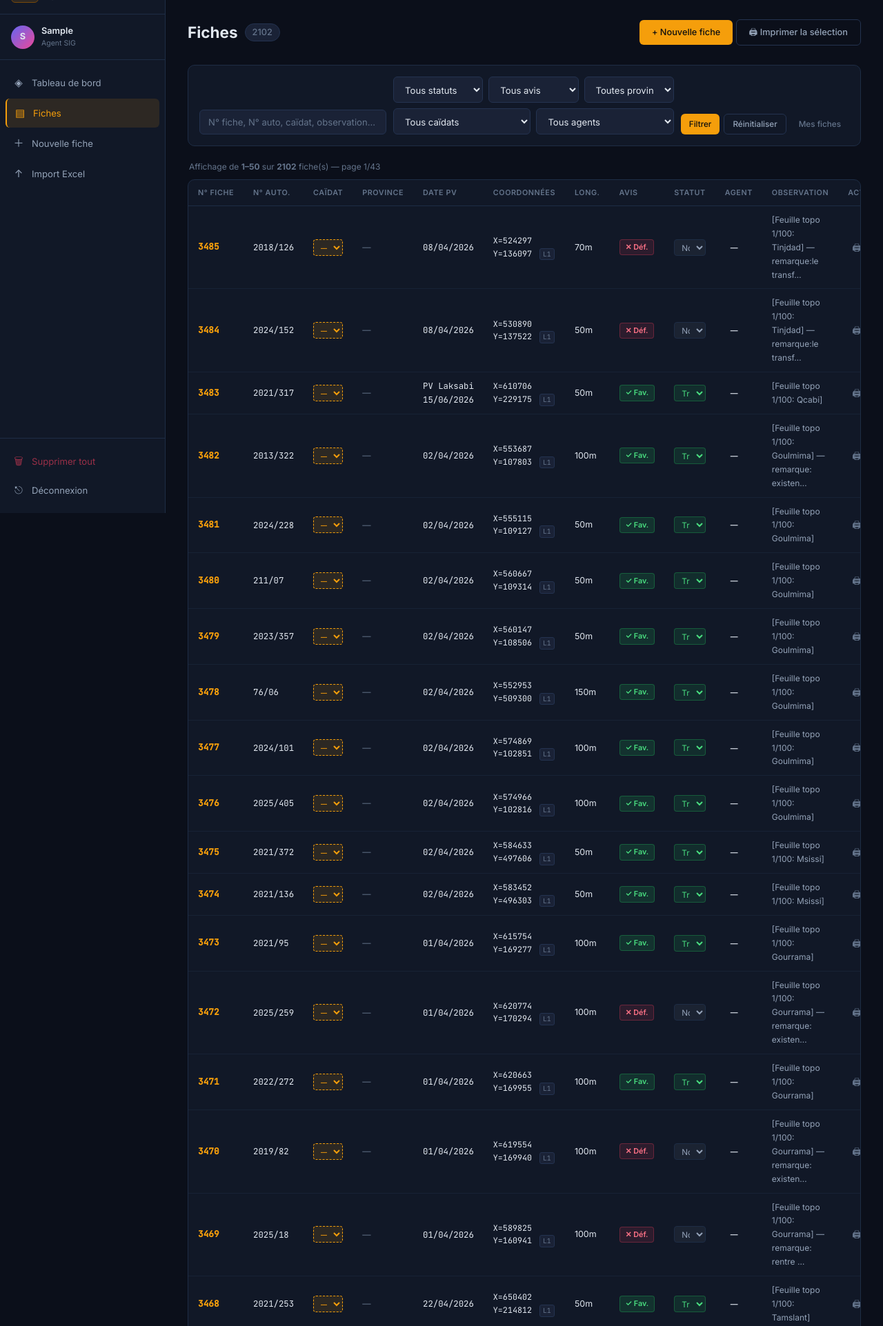
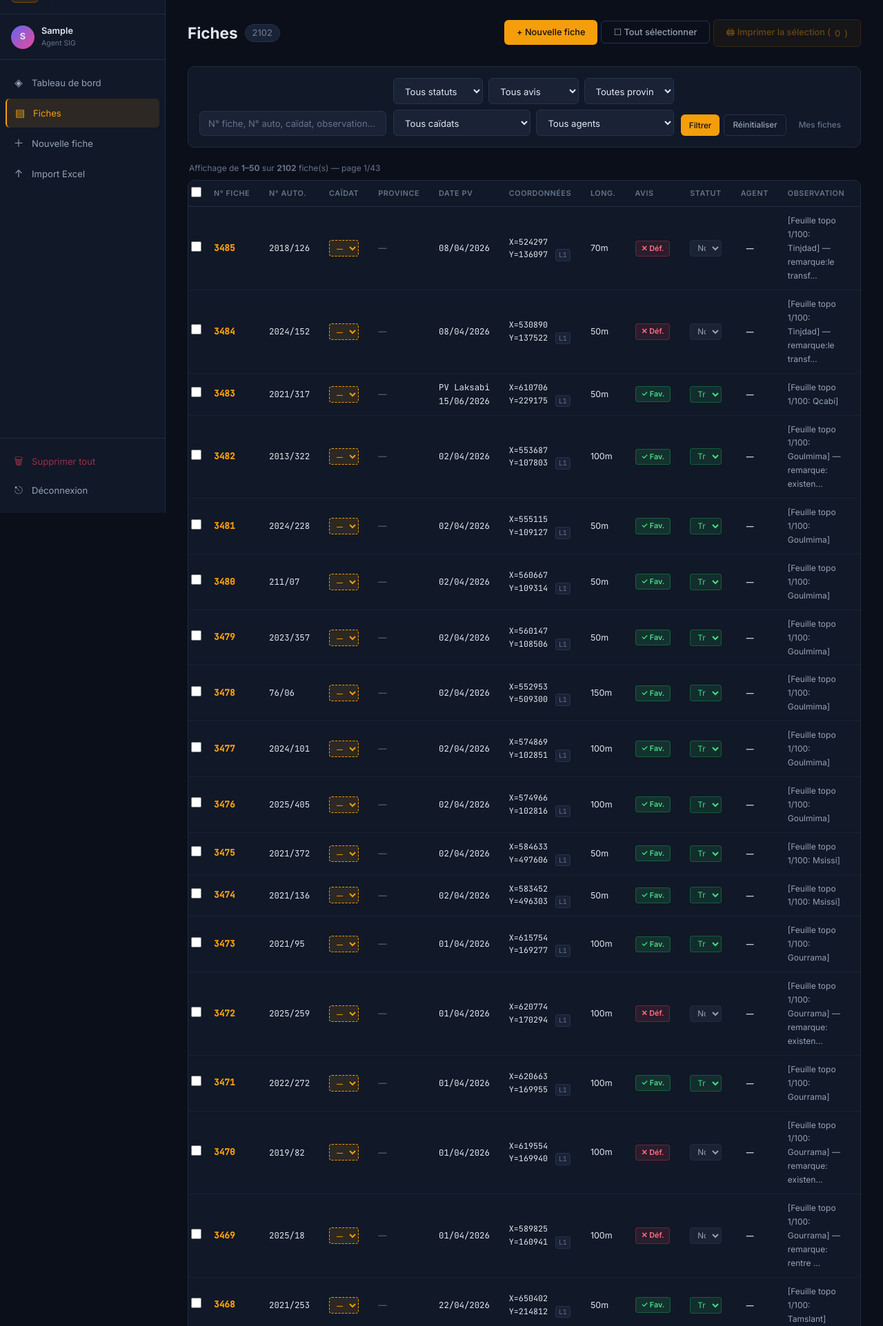
Before and after one commit to ybelkziz/gestion-pv, a Flask app: page /fiches in a window 1280 px wide. Shown: the part 56-1979 px from the top of the page at 69% size. Run offline with Flask 3, Linux system fonts and the light colour scheme; the visitor is signed in with stand-in values (Sample User, id 1).

Commit message:
feat: cases à cocher + impression sélection

```diff
--- a/static/css/main.css
+++ b/static/css/main.css
@@ -761,3 +761,22 @@ select option { background: var(--bg-card); }
 .counter-info-stack { display: flex; flex-direction: column; gap: 2px; }
 .counter-next { font-size: .75rem; color: var(--green); }
 .counter-next strong { font-family: var(--mono); }
+
+/* ── SÉLECTION FICHES ────────────────────────────────────── */
+.th-check, .td-check {
+  width: 36px; text-align: center; padding: 8px 4px !important;
+}
+.th-check input, .td-check input {
+  width: 15px; height: 15px; cursor: pointer; accent-color: var(--amber);
+}
+.fiche-row { transition: background .1s; }
+.row-selected { background: rgba(245,158,11,.08) !important;
+                border-left: 3px solid var(--amber); }
+.row-selected:hover { background: rgba(245,158,11,.12) !important; }
+#btnImprimer:disabled { opacity: .4; cursor: not-allowed; }
+#btnImprimer:not(:disabled) { animation: pulseBtn .3s ease; }
+@keyframes pulseBtn {
+  0%   { transform: scale(1); }
+  50%  { transform: scale(1.04); }
+  100% { transform: scale(1); }
+}
--- a/templates/fiches.html
+++ b/templates/fiches.html
@@ -7,10 +7,12 @@
   <h1>Fiches <span class="count-badge">{{ total }}</span></h1>
   <div class="btn-group">
     <a href="{{ url_for('nouvelle_fiche') }}" class="btn btn-primary">+ Nouvelle fiche</a>
-    <a href="{{ url_for('pdf_batch') }}{{ '&' + request.query_string.decode() if request.query_string else '' }}"
-       target="_blank" class="btn btn-outline" title="Imprimer toutes les fiches affichées (max 100)">
-      🖨 Imprimer la sélection
-    </a>
+    <button class="btn btn-outline" onclick="toggleSelectAll()" id="btnSelectAll">
+      ☐ Tout sélectionner
+    </button>
+    <button class="btn btn-amber" onclick="imprimerSelection()" id="btnImprimer" disabled>
+      🖨 Imprimer la sélection (<span id="selCount">0</span>)
+    </button>
   </div>
 </div>
 
@@ -83,6 +85,9 @@
   <table class="table">
     <thead>
       <tr>
+        <th class="th-check">
+          <input type="checkbox" id="checkAll" onclick="toggleSelectAll()" title="Tout sélectionner">
+        </th>
         <th>N° Fiche</th>
         <th>N° Auto.</th>
         <th>Caïdat</th>
@@ -99,7 +104,11 @@
     </thead>
     <tbody>
     {% for f in fiches %}
-    <tr id="row-{{ f.id }}">
+    <tr id="row-{{ f.id }}" class="fiche-row">
+      <td class="td-check">
+        <input type="checkbox" class="fiche-check" value="{{ f.id }}"
+               data-num="{{ f.fiche_numero }}" onchange="updateSelection()">
+      </td>
       <td><code class="fiche-num">{{ f.fiche_numero }}</code></td>
       <td class="mono">{{ f.n_autorisation or '—' }}</td>
 
@@ -267,6 +276,49 @@ function resetCaidat(id) {
   });
 }
 
+// ── Sélection et impression ──────────────────────────────
+function updateSelection() {
+  const checked = document.querySelectorAll('.fiche-check:checked');
+  const count   = checked.length;
+  document.getElementById('selCount').textContent = count;
+  document.getElementById('btnImprimer').disabled = count === 0;
+
+  // Surbrillance des lignes sélectionnées
+  document.querySelectorAll('.fiche-row').forEach(row => {
+    row.classList.remove('row-selected');
+  });
+  checked.forEach(cb => {
+    cb.closest('tr').classList.add('row-selected');
+  });
+
+  // Mettre à jour la case "tout sélectionner"
+  const all = document.querySelectorAll('.fiche-check');
+  const ca  = document.getElementById('checkAll');
+  if (ca) {
+    ca.checked       = count === all.length && all.length > 0;
+    ca.indeterminate = count > 0 && count < all.length;
+  }
+  document.getElementById('btnSelectAll').textContent =
+    count === all.length && all.length > 0 ? '☑ Tout désélectionner' : '☐ Tout sélectionner';
+}
+
+function toggleSelectAll() {
+  const all     = document.querySelectorAll('.fiche-check');
+  const checked = document.querySelectorAll('.fiche-check:checked');
+  const doCheck = checked.length < all.length;
+  all.forEach(cb => cb.checked = doCheck);
+  const ca = document.getElementById('checkAll');
+  if (ca) ca.checked = doCheck;
+  updateSelection();
+}
+
+function imprimerSelection() {
+  const checked = document.querySelectorAll('.fiche-check:checked');
+  if (checked.length === 0) return;
+  const ids = Array.from(checked).map(cb => cb.value).join(',');
+  window.open('/fiches/pdf_batch?ids=' + ids, '_blank');
+}
+
 function buildCaidatOptions() {
   const hajar    = {{ caidats_hajar|tojson }};
   const youssouf = {{ caidats_youssouf|tojson }};
```
